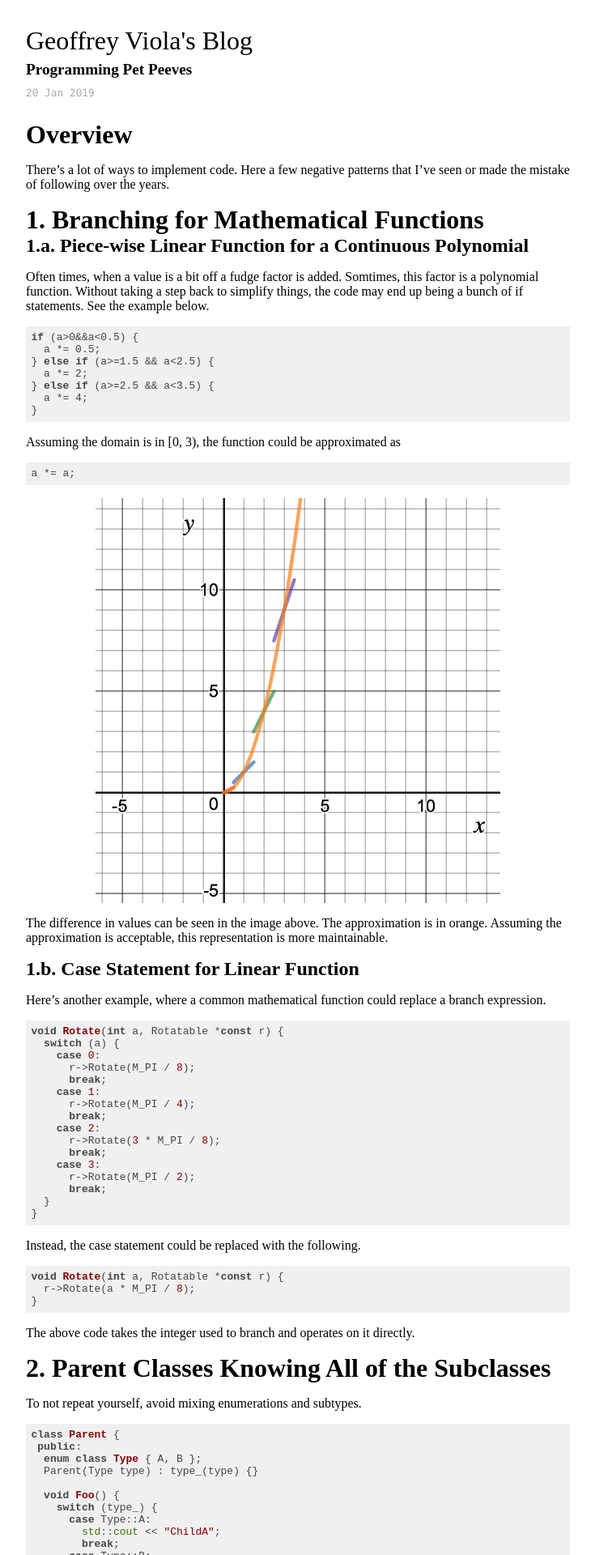
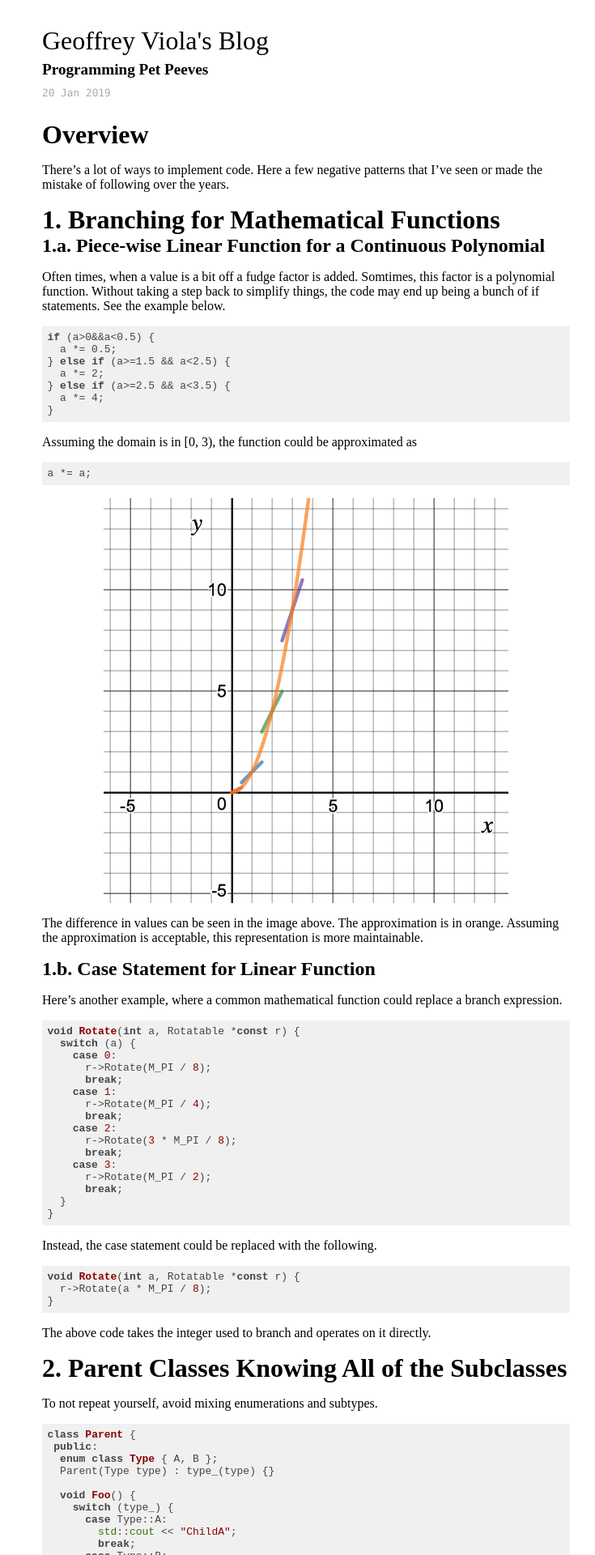
Before and after one commit to geoffviola/geoffviola.github.io, a Jekyll site: the page built from _posts/2019-01-20-programming-pet-peeves.md, in a window 1280 px wide. Shown: the top 1920 px of the page at 81% size, without its empty margins (272-1007 px from the left). Built offline with Jekyll 4.4.1, drawn with Linux system fonts in a browser that asks for light colours; comment, search, counter and statistics services are not loaded.

Commit message:
improve mobile friendliness

```diff
--- a/_layouts/default.html
+++ b/_layouts/default.html
@@ -1,10 +1,10 @@
 <!DOCTYPE html>
-<html xmlns="http://www.w3.org/1999/xhtml" xml:lang="en" lang="en-us">
+<html xmlns="http://www.w3.org/1999/xhtml" xml:lang="en-us" lang="en-us">
 <head>
   <meta http-equiv="content-type" content="text/html; charset=utf-8" />
   <title>{{ page.title }}</title>
   <meta name="author" content="Geoffrey Viola" />
-  <meta name=”viewport” content=”width=device-width, initial-scale=1″>
+  <meta name="viewport" content="width=device-width, initial-scale=1">
   <link rel="stylesheet" href="/assets/css/styles.css">
   <link rel="stylesheet" href="/assets/js/highlight/styles/default.css">
   <script src="/assets/js/highlight/highlight.pack.js"></script>
@@ -12,9 +12,11 @@
 </head>
 
 <div class="site">
+<div class="page">
   <div class="title"><a href="{{ site.url }}">Geoffrey Viola's Blog</a></div>
   <div class="subtitle">{{ page.title }}</div>
   {{ content }}
+</div>
 </div>
 
 <footer>
--- a/_sass/main.scss
+++ b/_sass/main.scss
@@ -32,7 +32,8 @@
 }
 
 p {
-  margin: 1em 0;
+  margin-top: 1em;
+  margin-bottom: 1em;
 }
 
 ul.posts {
@@ -68,3 +69,7 @@
   margin: 2em auto 2em auto;
   width: 42em;
 }
+
+.page {
+  margin-left: 20px;
+}
```
